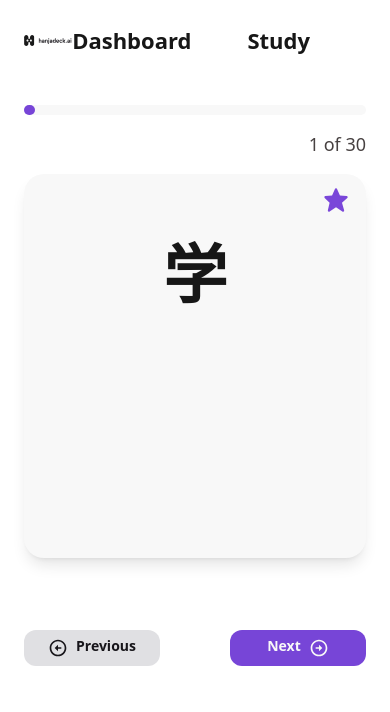
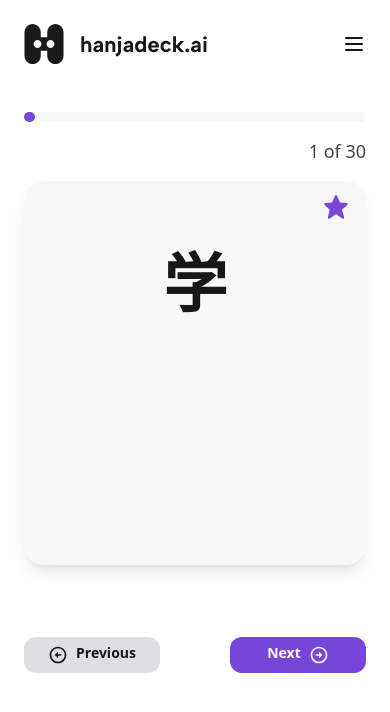
Before and after one commit to xorms571/hanjadeck.ai, a Next.js app: page /learn/1 in a window 390 px wide. Shown: the top 712 px of the page. Built offline with nearby package versions, Linux system fonts and the light colour scheme; grey boxes are pictures that could not be loaded.

Commit message:
feat: enhance Header component with mobile menu functionality and improve navigation layout

```diff
--- a/src/app/components/Header.tsx
+++ b/src/app/components/Header.tsx
@@ -1,14 +1,43 @@
+"use client";
+
 import Image from "next/image";
 import Link from "next/link";
+import { useState, useEffect } from "react";
+import { usePathname } from "next/navigation";
 
 export default function Header() {
-    return(
+    const [isMenuOpen, setIsMenuOpen] = useState(false);
+    const pathname = usePathname();
+
+    useEffect(() => {
+        // Close the mobile menu when the route changes
+        setIsMenuOpen(false);
+    }, [pathname]);
+
+    return (
         <header className="mb-12 flex justify-between items-center font-bold">
-            <Link href='/'><Image src='/logo-lg.svg' width={185} height={40} alt="logo"/></Link>
-            <nav className="flex items-center gap-14">
-                <Link href='/dashboard'>Dashboard</Link>
-                <Link href='/learn'>Study</Link>
-                <Link href='/profile'><Image src='/login.svg' width={40} height={40} alt="profile image"/></Link>
+            <Link className="z-50" href='/'>
+                <Image src='/logo-lg.svg' width={185} height={40} alt="logo"/>
+            </Link>
+
+            {/* Hamburger Menu Button */}
+            <button
+                className="md:hidden z-50"
+                onClick={() => setIsMenuOpen(!isMenuOpen)}
+                aria-label="Toggle menu"
+            >
+                <svg xmlns="http://www.w3.org/2000/svg" className="h-6 w-6" fill="none" viewBox="0 0 24 24" stroke="currentColor">
+                    <path strokeLinecap="round" strokeLinejoin="round" strokeWidth={2} d={isMenuOpen ? "M6 18L18 6M6 6l12 12" : "M4 6h16M4 12h16M4 18h16"} />
+                </svg>
+            </button>
+
+            {/* Navigation */}
+            <nav className={`${isMenuOpen ? 'flex pt-26! pb-6! pl-6! pr-8! text-sm! md:text-lg! md:p-0!' : 'hidden'} backdrop-blur-md flex-col-reverse absolute top-0 left-0 w-full shadow rounded-b-lg z-40 items-end gap-4 md:flex md:static md:flex-row md:w-auto md:bg-transparent md:shadow-none md:p-0 md:items-center md:gap-14`}>
+                <Link href='/dashboard' className="w-full text-right md:w-auto leading-7">Dashboard</Link>
+                <Link href='/learn' className="w-full text-right md:w-auto leading-7">Study</Link>
+                <Link href='/profile' className="w-full flex justify-end md:w-auto">
+                    <Image src='/login.svg' width={40} height={40} alt="profile image"/>
+                </Link>
             </nav>
         </header>
     )
--- a/src/app/learn/[id]/FlipCard.tsx
+++ b/src/app/learn/[id]/FlipCard.tsx
@@ -51,7 +51,7 @@ export default function FlipCard({ currentCard }: { currentCard: currentCard })
                             <Image src={imageSrc} fill alt={altText} />
                         </button>
                     </div>
-                    <h1 className="text-[96px] mt-1 md:mt-3">{character}</h1>
+                    <h1 className="text-[96px] mt-1.5 md:mt-3">{character}</h1>
                 </Container>
 
                 {/* Back Face */}
```
